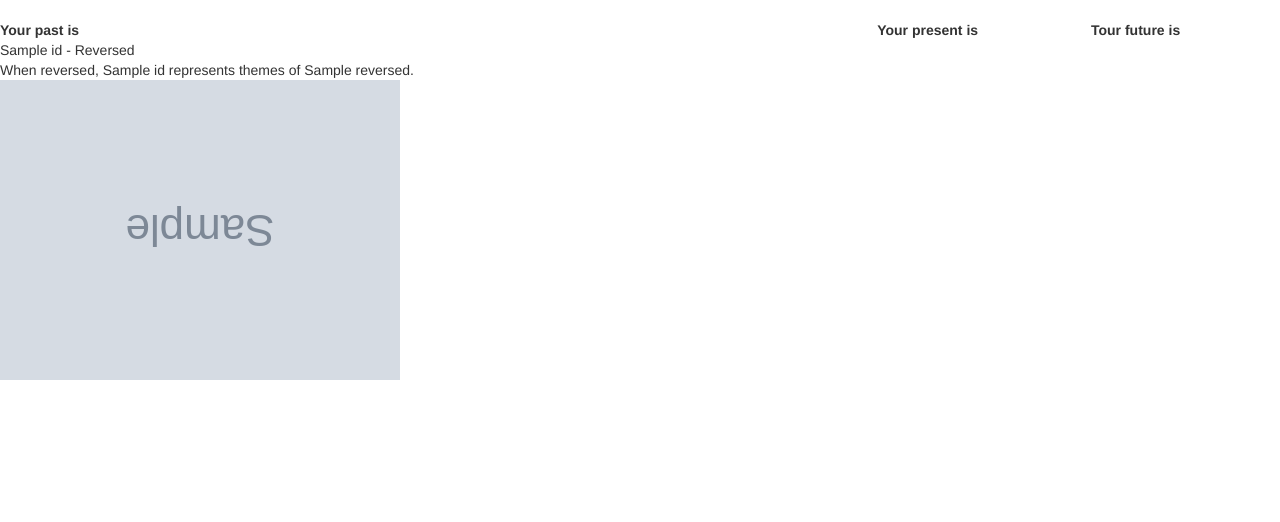
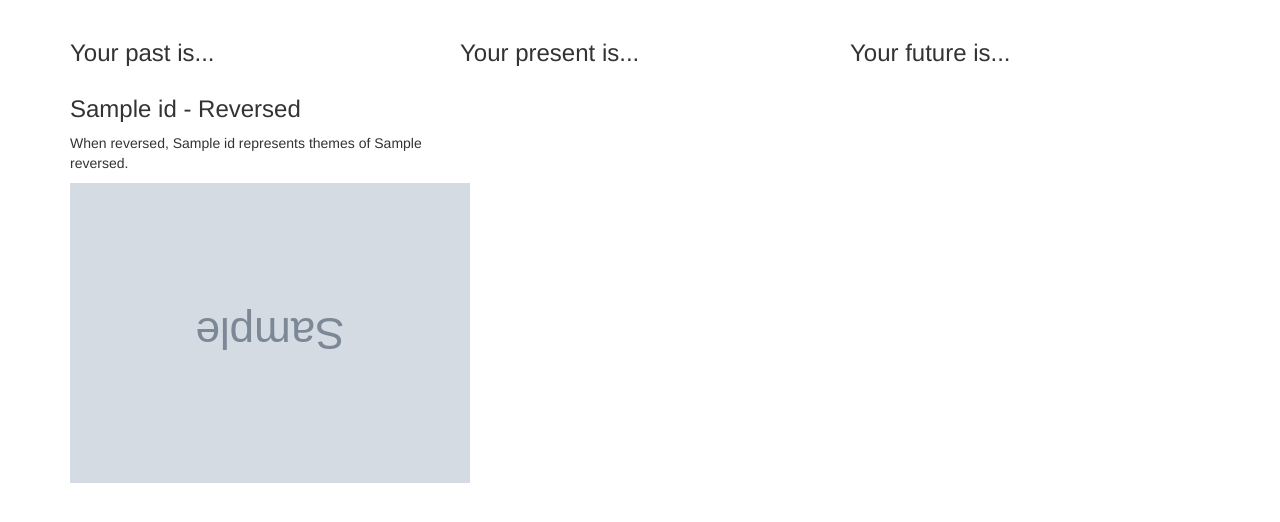
Before and after one commit to ChristopherCummins/tarot-reader, a Python web app: template app/templates/three2.html in a window 1280 px wide. Shown: the part 52-574 px from the top of the page. Run offline with Jinja, Linux system fonts and the light colour scheme; the template is opened without the code that fills it: most values are stand-ins (such as "Sample title", 1, 10 or a date in 2020); grey boxes marked "Sample" are stand-in pictures; some libraries are stand-ins or nearby versions.

Commit message:
Adding project

```diff
--- a/app/templates/three2.html
+++ b/app/templates/three2.html
@@ -1,36 +1,37 @@
 {% extends "base.html" %}
 
-{% block content %}
+{% block app_content %}
 
-<table style="width:100%">
-	<tr>
-		<th>Your past is</th>
-		<th>Your present is</th>
-		<th>Tour future is</th>
-	</tr>
+<div class="row">
+	<div class="col=md-4">
+	</div>
+	<div class="col-md-4">
+		<h3>Your past is...</h3>
+	</div>
+	<div class="col-md-4">
+		<h3>Your present is...</h3>
+	</div>
+	<div class="col-md-4">
+		<h3>Your future is...</h3>
+	</div>
+</div>
+
+<div class="row">
 	{% for card in spread %}
 		{% if card[1]: %}
-			<tr>
-				<td>{{ card[0].name }} - Reversed</td>
-			</tr>
-			<tr>
-				<td>When reversed, {{ card[0].name }} represents themes of {{ card[0].reversed }}.</td>
-			</tr>
-			<tr>
-				<td><img src="/static/{{ card[0].image }}" style="transform: rotate(180deg)" /></td>
-			</tr>
+			<div class="col-md-4">
+				<h3>{{ card[0].name }} - Reversed</h3>
+			<p>When reversed, {{ card[0].name }} represents themes of {{ card[0].reversed }}.</p>
+			<img src="/static/{{ card[0].image }}" style="transform: rotate(180deg)" />
+		</div>
 		{% else %}
-			<tr>
-				<td>{{ card[0].name }}</td>
-			</tr>
-			<tr>
-				<td>When reversed, {{ card[0].name }} represents themes of {{ card[0].upright }}.</td>
-			</tr>
-			<tr>
-				<td><img src="/static/{{ card[0].image }}" style="transform: rotate(180deg)" /></td>
-			</tr>
+			<div class="col-md-4">
+				<h3>{{ card[0].name }}</h3>
+			<p>In the upright position, {{ card[0].name }} represents themes of {{ card[0].upright }}.</p>
+			<img src="/static/{{ card[0].image }}" />
+		</div>
 		{% endif %}
 	{% endfor %}
-</table>
+</div>
 
 {% endblock %}
```
